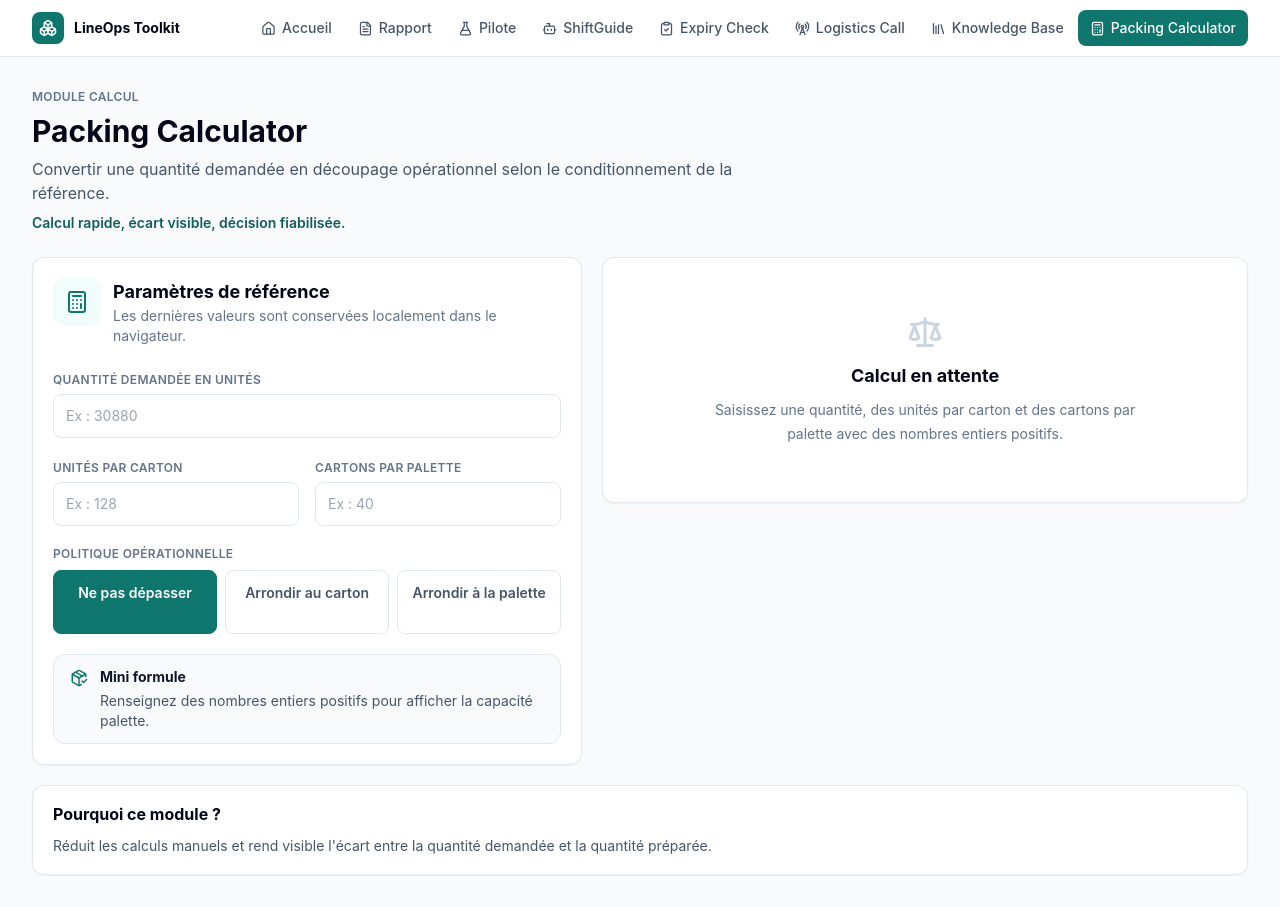
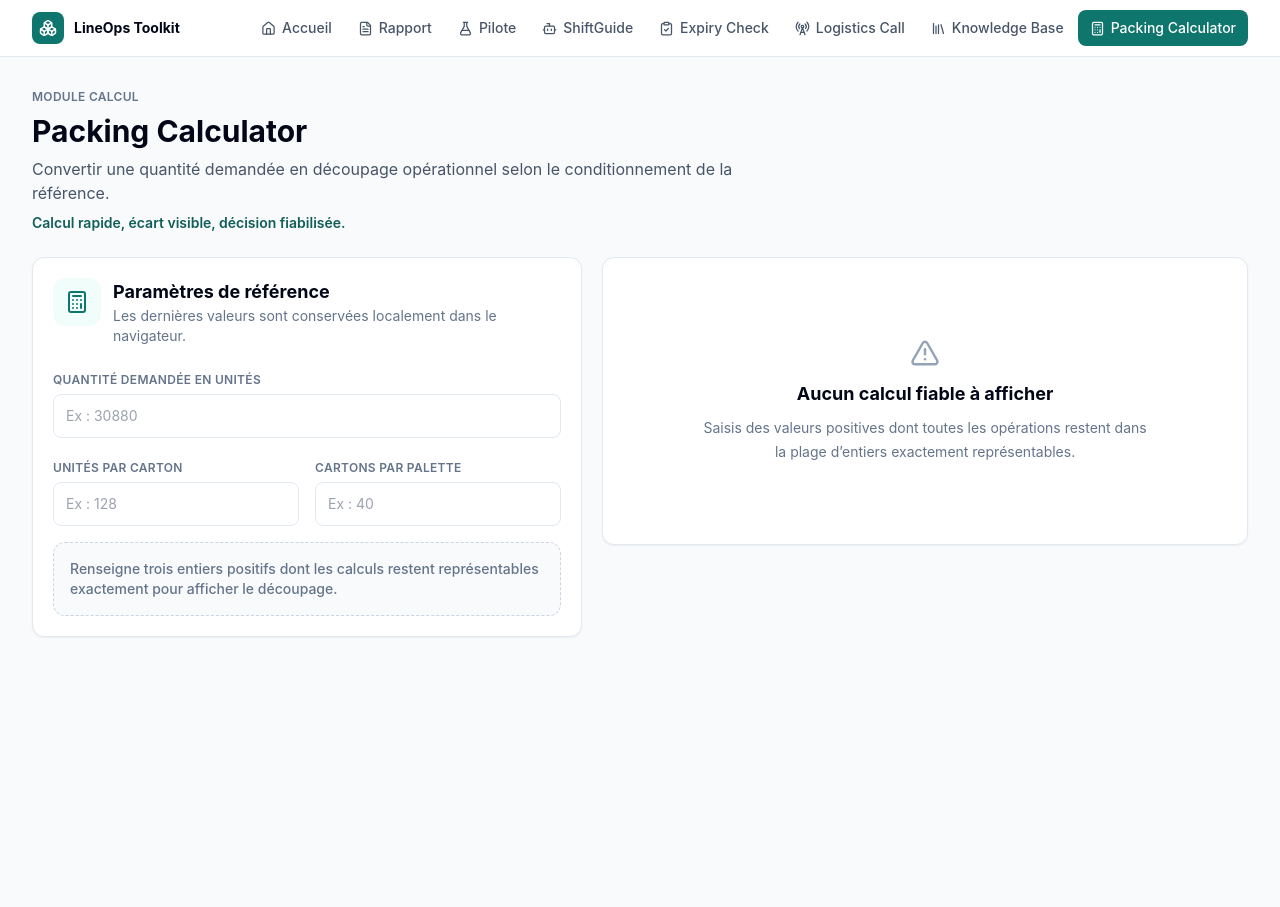
Before and after one commit to AmineAKIK/protocap, a React (Vite) app: page /packing-calculator in a window 1280 px wide. After the commit the page ends 800 px from the top, so only its background shows below. Built offline with nearby package versions, Linux system fonts and the light colour scheme.

Commit message:
fix: reject packing inputs with unsafe derived totals

```diff
--- a/src/pages/PackingCalculatorPage.tsx
+++ b/src/pages/PackingCalculatorPage.tsx
@@ -5,6 +5,7 @@ import {
   calculateExactPacking,
   calculatePackingOptions,
   getPackingRecommendation,
+  isValidPackingInput,
   parsePositiveIntegerInput,
   type PackingInput,
   type PackingPolicy
@@ -42,7 +43,8 @@ function parsePackingInput(form: PackingFormState): PackingInput | null {
   const cartonsPerPalette = parsePositiveIntegerInput(form.cartonsPerPalette);
 
   if (quantity === null || unitsPerCarton === null || cartonsPerPalette === null) return null;
-  return { quantity, unitsPerCarton, cartonsPerPalette };
+  const input = { quantity, unitsPerCarton, cartonsPerPalette };
+  return isValidPackingInput(input) ? input : null;
 }
 
 function ResultMetric({ label, value, detail }: { label: string; value: number; detail?: string }) {
@@ -149,132 +151,101 @@ export function PackingCalculatorPage() {
                 />
               </label>
             </div>
+
+            {!neutral && calculation ? (
+              <div className="grid grid-cols-2 gap-3 rounded-xl border border-slate-200 bg-slate-50 p-3 sm:grid-cols-4">
+                <ResultMetric label="Unités / palette" value={calculation.exact.unitsPerPalette} />
+                <ResultMetric label="Palettes pleines" value={calculation.exact.palettesCompletes} />
+                <ResultMetric label="Cartons pleins" value={calculation.exact.cartonsComplets} />
+                <ResultMetric label="Unités restantes" value={calculation.exact.unitesRestantes} />
+              </div>
+            ) : (
+              <div className="rounded-xl border border-dashed border-slate-300 bg-slate-50 px-4 py-4 text-sm font-medium text-slate-500">
+                Renseigne trois entiers positifs dont les calculs restent représentables exactement pour afficher le découpage.
+              </div>
+            )}
           </div>
-
-          <div className="mt-5">
-            <p className="label mb-2">Politique opérationnelle</p>
-            <div className="grid gap-2 min-[520px]:grid-cols-3">
-              {(Object.keys(policyLabels) as PackingPolicy[]).map((policy) => (
-                <button
-                  key={policy}
-                  type="button"
-                  onClick={() => updateField('policy', policy)}
-                  className={`min-h-[4rem] rounded-lg border px-3 py-2 text-sm font-semibold transition ${
-                    form.policy === policy
-                      ? 'border-teal-700 bg-teal-700 text-white shadow-sm'
-                      : 'border-slate-200 bg-white text-slate-600 hover:bg-slate-50'
-                  }`}
-                >
-                  <span className="block">{policyLabels[policy]}</span>
-                  <span className={`mt-0.5 block min-h-4 text-[11px] font-bold ${form.policy === policy ? 'text-teal-100' : 'text-teal-700'}`}>
-                    {calculation && calculation.recommendation.policy === policy ? 'Recommandé' : ''}
-                  </span>
-                </button>
-              ))}
-            </div>
-          </div>
-
-          <div className="mt-5 rounded-xl border border-slate-200 bg-slate-50 px-4 py-3">
-            <div className="flex items-start gap-3">
-              <PackageCheck size={18} className="mt-0.5 shrink-0 text-teal-700" />
-              <div>
-                <p className="text-sm font-bold text-slate-900">Mini formule</p>
-                <p className="mt-1 text-sm text-slate-600">
-                  {input && calculation
-                    ? `1 palette = ${formatNumber(input.cartonsPerPalette)} cartons × ${formatNumber(input.unitsPerCarton)} unités = ${formatNumber(calculation.exact.unitsPerPalette)} unités.`
-                    : 'Renseignez des nombres entiers positifs pour afficher la capacité palette.'}
-                </p>
-              </div>
-            </div>
-          </div>
-
-          {!neutral && calculation.selected.variance > 0 ? (
-            <div className="mt-4 flex items-start gap-3 rounded-xl border border-amber-200 bg-amber-50 px-4 py-3 text-sm text-amber-900">
-              <TriangleAlert size={18} className="mt-0.5 shrink-0 text-amber-600" />
-              <p>
-                {form.policy === 'round-pallet' ? "L'arrondi palette" : "L'arrondi carton"} prépare {formatNumber(calculation.selected.variance)} unités de plus que la quantité demandée.
-              </p>
-            </div>
-          ) : null}
         </section>
 
-        <section className="space-y-5">
-          {neutral ? (
-            <div className="panel px-4 py-14 text-center sm:px-6">
-              <Scale size={36} className="mx-auto mb-3 text-slate-300" />
-              <h2 className="text-lg font-bold text-slate-950">Calcul en attente</h2>
-              <p className="mx-auto mt-2 max-w-md text-sm leading-6 text-slate-500">
-                Saisissez une quantité, des unités par carton et des cartons par palette avec des nombres entiers positifs.
-              </p>
-            </div>
-          ) : (
+        <section className="space-y-4">
+          {calculation ? (
             <>
-              <div className="rounded-2xl border-2 border-teal-500 bg-teal-50 p-3 shadow-md sm:p-4">
-                <div className="rounded-xl bg-teal-700 px-4 py-4 text-white">
-                  <div className="flex flex-wrap items-center justify-between gap-3">
-                    <div>
-                      <p className="text-xs font-bold uppercase tracking-wide text-teal-100">Découpage final sélectionné</p>
-                      <h2 className="mt-1 text-2xl font-black">{calculation.selected.label}</h2>
-                    </div>
-                    <CheckCircle2 size={28} className="text-teal-100" />
+              <div className="panel p-4 sm:p-5">
+                <div className="flex flex-wrap items-center justify-between gap-3">
+                  <div>
+                    <p className="label">Option recommandée</p>
+                    <h2 className="mt-1 text-lg font-bold text-slate-950">{calculation.recommendation.label}</h2>
                   </div>
+                  <CheckCircle2 className="text-emerald-600" size={28} />
                 </div>
-
-                <div className="mt-3 grid gap-3 min-[520px]:grid-cols-3">
-                  <ResultMetric label="Palettes complètes" value={calculation.selected.palettes} />
-                  <ResultMetric label="Cartons complets" value={calculation.selected.cartons} />
-                  <ResultMetric label="Unités restantes" value={calculation.selected.units} />
-                </div>
-
-                <div className="mt-3 grid gap-3 min-[520px]:grid-cols-3">
-                  <div className="rounded-lg bg-white px-4 py-3">
-                    <p className="label">Total demandé</p>
-                    <p className="mt-1 truncate text-lg font-black tabular-nums text-slate-950">{formatNumber(input.quantity)}</p>
-                  </div>
-                  <div className="rounded-lg bg-white px-4 py-3">
-                    <p className="label">Total préparé</p>
-                    <p className="mt-1 truncate text-lg font-black tabular-nums text-slate-950">{formatNumber(calculation.selected.totalPrepared)}</p>
-                  </div>
-                  <div className="rounded-lg bg-white px-4 py-3">
-                    <p className="label">Écart</p>
-                    <p className={`mt-1 text-lg font-black tabular-nums ${calculation.selected.variance === 0 ? 'text-emerald-700' : 'text-amber-700'}`}>
-                      +{formatNumber(calculation.selected.variance)}
-                    </p>
-                  </div>
+                <div className="mt-4 grid grid-cols-2 gap-3 sm:grid-cols-4">
+                  <ResultMetric label="Palettes" value={calculation.recommendation.palettes} />
+                  <ResultMetric label="Cartons" value={calculation.recommendation.cartons} />
+                  <ResultMetric label="Unités" value={calculation.recommendation.units} />
+                  <ResultMetric label="Écart" value={calculation.recommendation.variance} />
                 </div>
               </div>
 
-              <div className="panel p-4 sm:p-5">
-                <div className="mb-4 flex items-center gap-3">
-                  <div className="grid h-10 w-10 shrink-0 place-items-center rounded-lg bg-slate-900 text-white">
-                    <PackagePlus size={20} />
-                  </div>
-                  <div>
-                    <h2 className="font-bold text-slate-950">Résultat exact</h2>
-                    <p className="text-sm text-slate-500">
-                      {formatNumber(calculation.exact.palettesCompletes)} palettes complètes, {formatNumber(calculation.exact.cartonsComplets)} cartons complets, {formatNumber(calculation.exact.unitesRestantes)} unités restantes.
-                    </p>
-                  </div>
+              <div className="grid gap-3">
+                {calculation.options.map((option) => {
+                  const selected = calculation.selected.policy === option.policy;
+                  return (
+                    <button
+                      type="button"
+                      key={option.policy}
+                      onClick={() => updateField('policy', option.policy)}
+                      className={`rounded-2xl border p-4 text-left transition ${selected ? 'border-teal-500 bg-teal-50 ring-2 ring-teal-500/20' : 'border-slate-200 bg-white hover:border-slate-300'}`}
+                    >
+                      <div className="flex items-start justify-between gap-3">
+                        <div className="min-w-0">
+                          <p className="font-bold text-slate-950">{policyLabels[option.policy]}</p>
+                          <p className="mt-1 text-sm text-slate-500">Préparé : {formatNumber(option.totalPrepared)} unités</p>
+                        </div>
+                        {option.variance > 0 ? (
+                          <span className="shrink-0 rounded-full bg-amber-100 px-2 py-1 text-xs font-bold text-amber-800">+{formatNumber(option.variance)}</span>
+                        ) : (
+                          <span className="shrink-0 rounded-full bg-emerald-100 px-2 py-1 text-xs font-bold text-emerald-800">Exact</span>
+                        )}
+                      </div>
+                      <div className="mt-3 grid grid-cols-3 gap-2 text-sm">
+                        <span><strong>{formatNumber(option.palettes)}</strong> palettes</span>
+                        <span><strong>{formatNumber(option.cartons)}</strong> cartons</span>
+                        <span><strong>{formatNumber(option.units)}</strong> unités</span>
+                      </div>
+                    </button>
+                  );
+                })}
+              </div>
+
+              <div className="grid gap-3 sm:grid-cols-3">
+                <div className="rounded-xl border border-slate-200 bg-white p-4">
+                  <PackageCheck className="text-teal-700" size={20} />
+                  <p className="mt-2 text-sm font-bold text-slate-950">Sans dépassement</p>
+                  <p className="mt-1 text-xs leading-5 text-slate-500">Respecte exactement la quantité demandée.</p>
                 </div>
-
-                <div className="grid gap-3 min-[520px]:grid-cols-3">
-                  <ResultMetric label="Capacité palette" value={calculation.exact.unitsPerPalette} detail={`${formatNumber(input.cartonsPerPalette)} cartons`} />
-                  <ResultMetric label="Capacité carton" value={input.unitsPerCarton} detail="unités par carton" />
-                  <ResultMetric label="Total" value={input.quantity} detail="quantité demandée" />
+                <div className="rounded-xl border border-slate-200 bg-white p-4">
+                  <PackagePlus className="text-amber-700" size={20} />
+                  <p className="mt-2 text-sm font-bold text-slate-950">Carton supérieur</p>
+                  <p className="mt-1 text-xs leading-5 text-slate-500">Complète le dernier carton si nécessaire.</p>
+                </div>
+                <div className="rounded-xl border border-slate-200 bg-white p-4">
+                  <Scale className="text-slate-700" size={20} />
+                  <p className="mt-2 text-sm font-bold text-slate-950">Palette supérieure</p>
+                  <p className="mt-1 text-xs leading-5 text-slate-500">Complète la dernière palette si nécessaire.</p>
                 </div>
               </div>
-
             </>
+          ) : (
+            <div className="panel grid min-h-72 place-items-center p-6 text-center">
+              <div>
+                <TriangleAlert className="mx-auto text-slate-400" size={30} />
+                <h2 className="mt-3 text-lg font-bold text-slate-950">Aucun calcul fiable à afficher</h2>
+                <p className="mt-2 max-w-md text-sm leading-6 text-slate-500">Saisis des valeurs positives dont toutes les opérations restent dans la plage d’entiers exactement représentables.</p>
+              </div>
+            </div>
           )}
         </section>
       </div>
-
-      <section className="mt-5 rounded-xl border border-slate-200 bg-white px-4 py-4 shadow-sm sm:px-5">
-        <h2 className="text-base font-bold text-slate-950">Pourquoi ce module ?</h2>
-        <p className="mt-2 text-sm leading-6 text-slate-600">
-          Réduit les calculs manuels et rend visible l'écart entre la quantité demandée et la quantité préparée.
-        </p>
-      </section>
     </div>
   );
 }
```
